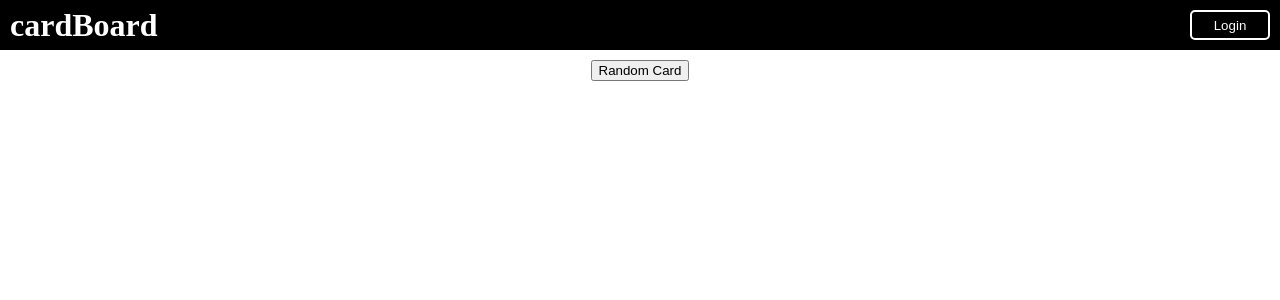
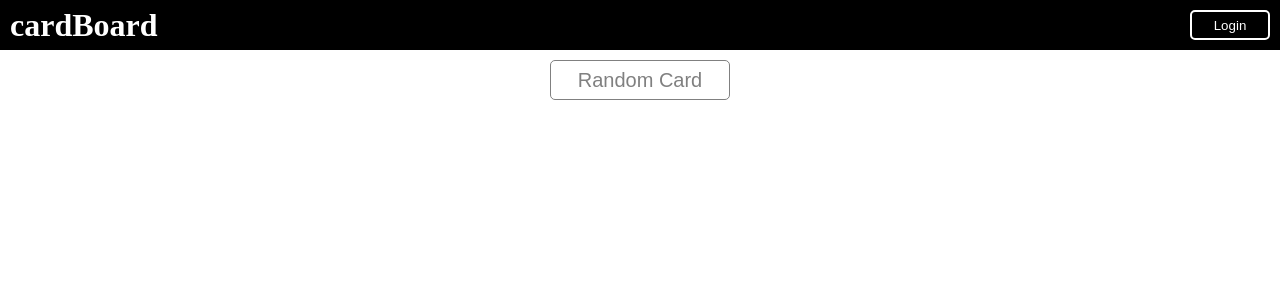
Before and after one commit to Tayvor/cardboard, a React (Vite) app in the folder react-vite/: page / in a window 1280 px wide. Shown: the top 300 px of the page. Built offline with nearby package versions, Linux system fonts and the light colour scheme.

Commit message:
Updated Cards model.

```diff
--- a/react-vite/src/components/Dashboard/Dashboard.css
+++ b/react-vite/src/components/Dashboard/Dashboard.css
@@ -6,4 +6,22 @@
 
 .randomImg {
   max-width: 250px;
+  margin: 20px;
 }
+
+.randomImgBtn {
+  margin: 0;
+  width: 180px;
+  height: 40px;
+  border: 1px solid gray;
+  border-radius: 5px;
+  background-color: white;
+  font-size: 20px;
+  color: gray;
+}
+
+.randomImgBtn:hover {
+  cursor: pointer;
+  border: 2px solid black;
+  color: black;
+}
--- a/react-vite/src/components/Dashboard/Dashboard.jsx
+++ b/react-vite/src/components/Dashboard/Dashboard.jsx
@@ -25,6 +25,7 @@ export default function Dashboard() {
 
       <button
         onClick={(e) => getRandomCard(e)}
+        className='randomImgBtn'
       >Random Card</button>
     </div>
   )
```
Also changed, not shown: 1 other file (tests, documents, lock files or other folders).
